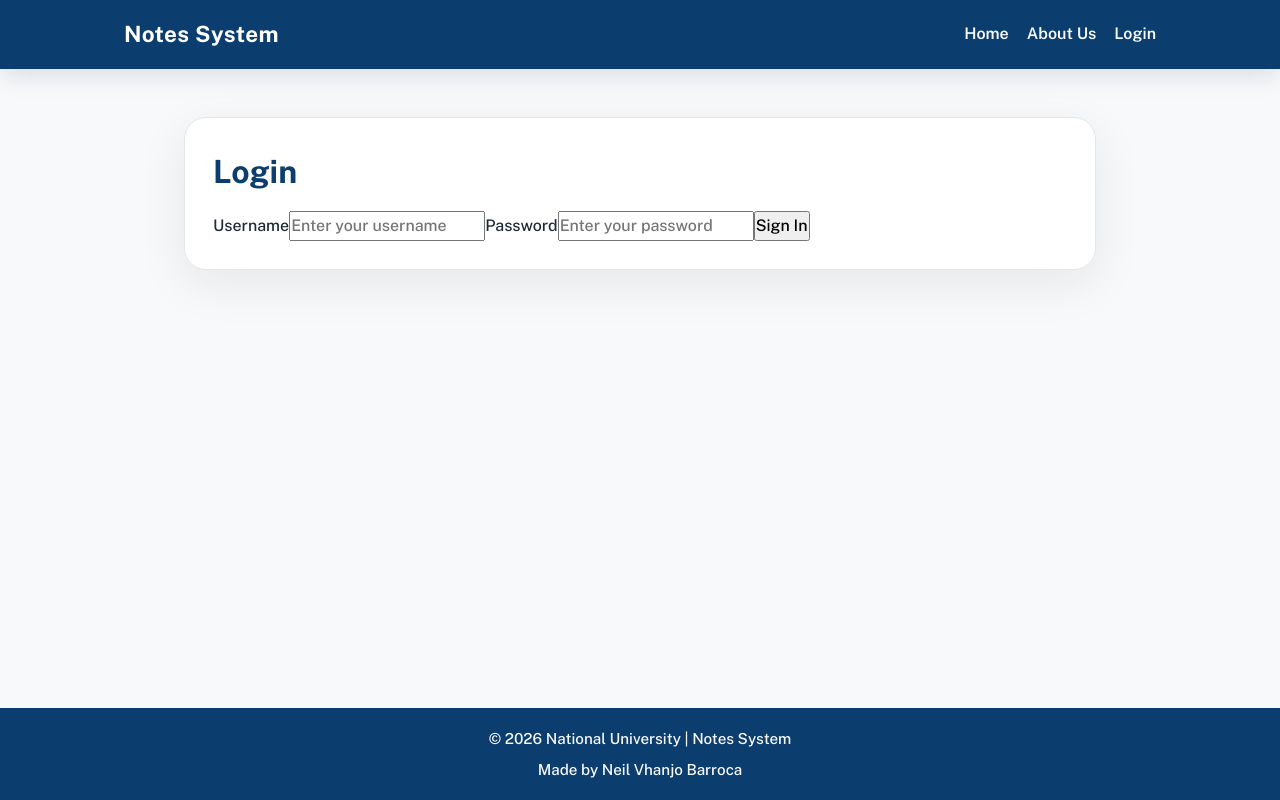
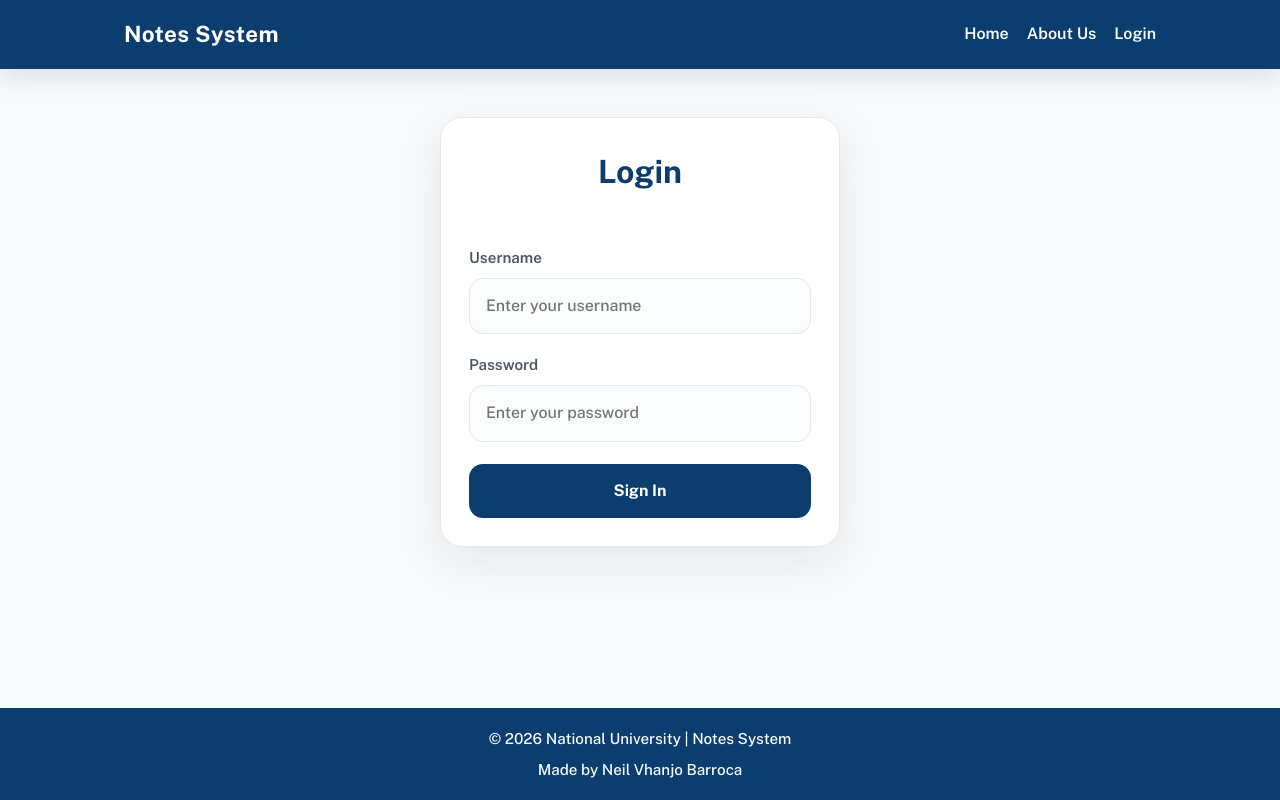
Before and after one commit to mecsung/CTAPDEVL-BSCS231A, a React (Create React App) app in the folder frontend/: page /Login in a window 1280 px wide. Built offline with nearby package versions, Linux system fonts and the light colour scheme.

Commit message:
frontend design

```diff
--- a/frontend/src/components/Navbar.js
+++ b/frontend/src/components/Navbar.js
@@ -9,8 +9,8 @@ const Navbar = () => {
                 </Link>
                 <nav>
                     <Link to="/">Home</Link>
-                    <Link to="/about">About Us</Link>
-                    <Link to="/login">Login</Link>
+                    <Link to="/About">About Us</Link>
+                    <Link to="/Login">Login</Link>
                 </nav>
             </div>
         </header>
--- a/frontend/src/components/NoteData.js
+++ b/frontend/src/components/NoteData.js
@@ -38,8 +38,10 @@ const NoteData = ({ note }) => {
         <div className="note-data">
             <h2>{note.title}</h2>
             <p><strong>Content: </strong>{note.content}</p>
-            <button onClick={handleDelete}>Delete</button>
-            <button onClick={handleUpdate}>Update</button>
+            <div className="note-actions">
+                <button onClick={handleDelete}>Delete</button>
+                <button onClick={handleUpdate}>Update</button>
+            </div>
         </div>
     )
 }
--- a/frontend/src/index.css
+++ b/frontend/src/index.css
@@ -117,11 +117,13 @@ nav a:hover {
     font-size: clamp(2rem, 4vw, 3rem);
 }
 
-.home p,
-.about p {
+.home > p,
+.about > p {
     color: var(--muted);
     max-width: 640px;
     margin: 0 auto;
+    line-height: 1.8;
+    font-size: 1rem;
 }
 
 .form-create,
@@ -198,23 +200,214 @@ nav a:hover {
     display: grid;
     gap: 20px;
     margin-top: 8px;
+    grid-template-columns: repeat(auto-fill, minmax(300px, 1fr));
+}
+
+@media (max-width: 640px) {
+    .notes {
+        grid-template-columns: 1fr;
+    }
 }
 
 .note-data h2 {
     font-size: 1.15rem;
     margin-bottom: 10px;
     color: var(--primary);
+    word-break: break-word;
 }
 
 .note-data p {
     color: var(--muted);
     line-height: 1.7;
+    word-break: break-word;
+    margin-bottom: 16px;
+}
+
+.note-data {
+    transition: transform 0.3s ease, box-shadow 0.3s ease;
+}
+
+.note-data:hover {
+    transform: translateY(-2px);
+    box-shadow: 0 20px 60px rgba(15, 23, 42, 0.12);
 }
 
 .error {
     margin-top: 16px;
     color: #B91C1C;
     font-size: 0.95rem;
+}
+
+/* Login Form Styling */
+.login {
+    display: flex;
+    justify-content: center;
+    align-items: center;
+}
+
+.login-card {
+    max-width: 400px;
+    width: 100%;
+    margin: 0 auto;
+}
+
+.login-card h1 {
+    font-size: 2rem;
+    text-align: center;
+    margin-bottom: 28px;
+}
+
+.login-card form {
+    display: flex;
+    flex-direction: column;
+}
+
+.login-card label {
+    display: block;
+    margin-top: 18px;
+    margin-bottom: 8px;
+    color: var(--muted);
+    font-size: 0.95rem;
+    font-weight: 600;
+}
+
+.login-card input {
+    width: 100%;
+    padding: 14px 16px;
+    border: 1px solid var(--border);
+    border-radius: 14px;
+    background: #FAFBFC;
+    color: var(--text);
+    transition: border-color 0.2s ease, box-shadow 0.2s ease;
+}
+
+.login-card input:focus {
+    outline: none;
+    border-color: var(--accent);
+    box-shadow: 0 0 0 4px rgba(42, 125, 255, 0.12);
+}
+
+.login-card button {
+    margin-top: 22px;
+    padding: 14px 20px;
+    border: none;
+    border-radius: 14px;
+    background: var(--primary);
+    color: white;
+    font-weight: 700;
+    cursor: pointer;
+    transition: transform 0.2s ease, background 0.2s ease;
+    font-size: 1rem;
+}
+
+.login-card button:hover {
+    background: #0A3360;
+    transform: translateY(-1px);
+}
+
+/* About Page Styling */
+.about {
+    text-align: center;
+}
+
+.about h2 {
+    color: var(--primary);
+    margin-top: 32px;
+    margin-bottom: 16px;
+    font-size: 1.5rem;
+}
+
+.logo-container {
+    margin: 28px 0;
+    display: flex;
+    justify-content: center;
+    align-items: center;
+}
+
+.logo-container img {
+    max-width: 200px;
+    width: 100%;
+    height: auto;
+    box-shadow: 0 4px 12px rgba(12, 61, 110, 0.1);
+    border-radius: 14px;
+    transition: transform 0.3s ease;
+}
+
+.logo-container img:hover {
+    transform: scale(1.05);
+}
+
+/* Search Field Styling */
+.search-container {
+    max-width: 720px;
+    margin: 0 auto 28px;
+    display: flex;
+    gap: 12px;
+}
+
+.search-field {
+    flex: 1;
+    padding: 14px 16px;
+    border: 1px solid var(--border);
+    border-radius: 14px;
+    background: var(--surface);
+    color: var(--text);
+    font-size: 0.95rem;
+    transition: border-color 0.2s ease, box-shadow 0.2s ease;
+}
+
+.search-field::placeholder {
+    color: var(--muted);
+}
+
+.search-field:focus {
+    outline: none;
+    border-color: var(--accent);
+    box-shadow: 0 0 0 4px rgba(42, 125, 255, 0.12);
+}
+
+/* Note Data Button Styling */
+.note-data {
+    position: relative;
+}
+
+.note-actions {
+    display: flex;
+    gap: 10px;
+    margin-top: 16px;
+    flex-wrap: wrap;
+}
+
+.note-data button {
+    padding: 10px 16px;
+    border: none;
+    border-radius: 10px;
+    font-weight: 600;
+    cursor: pointer;
+    font-size: 0.9rem;
+    transition: transform 0.2s ease, box-shadow 0.2s ease;
+}
+
+.note-data button:first-of-type {
+    background: #EF4444;
+    color: white;
+}
+
+.note-data button:first-of-type:hover {
+    background: #DC2626;
+    transform: translateY(-1px);
+    box-shadow: 0 4px 12px rgba(239, 68, 68, 0.3);
+}
+
+.note-data button:last-of-type {
+    background: var(--accent);
+    color: white;
+}
+
+.note-data button:last-of-type:hover {
+    background: #1E6FE8;
+    transform: translateY(-1px);
+    box-shadow: 0 4px 12px rgba(42, 125, 255, 0.3);
 }
 
 footer {
@@ -247,7 +440,29 @@ footer {
     }
 
     .form-create,
-    .login-card {
+    .login-card,
+    .search-container {
         padding: 22px;
     }
+
+    .home h1 {
+        font-size: 1.8rem;
+    }
+
+    .note-actions {
+        flex-direction: column;
+    }
+
+    .note-data button {
+        width: 100%;
+    }
+
+    .search-field {
+        padding: 12px 14px;
+        font-size: 0.9rem;
+    }
+
+    .logo-container img {
+        max-width: 150px;
+    }
 }
```
